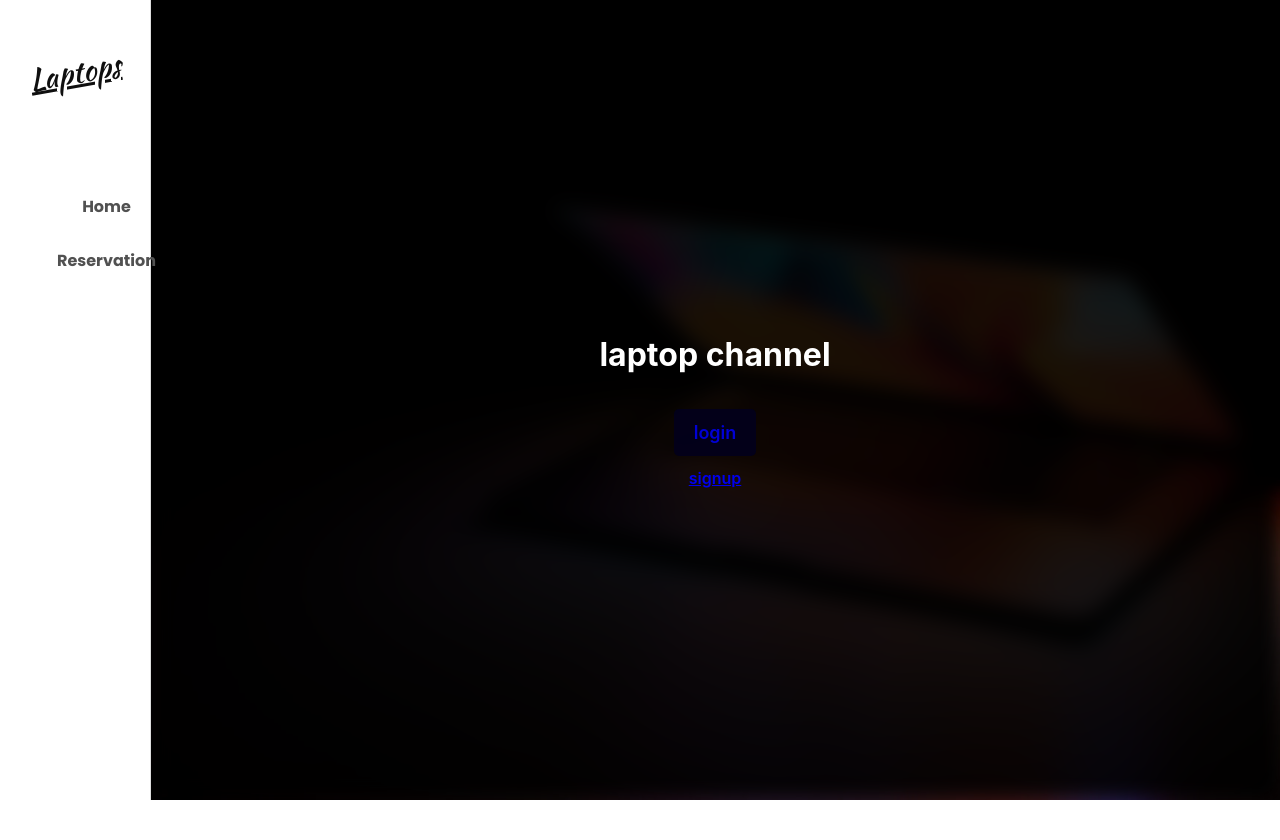
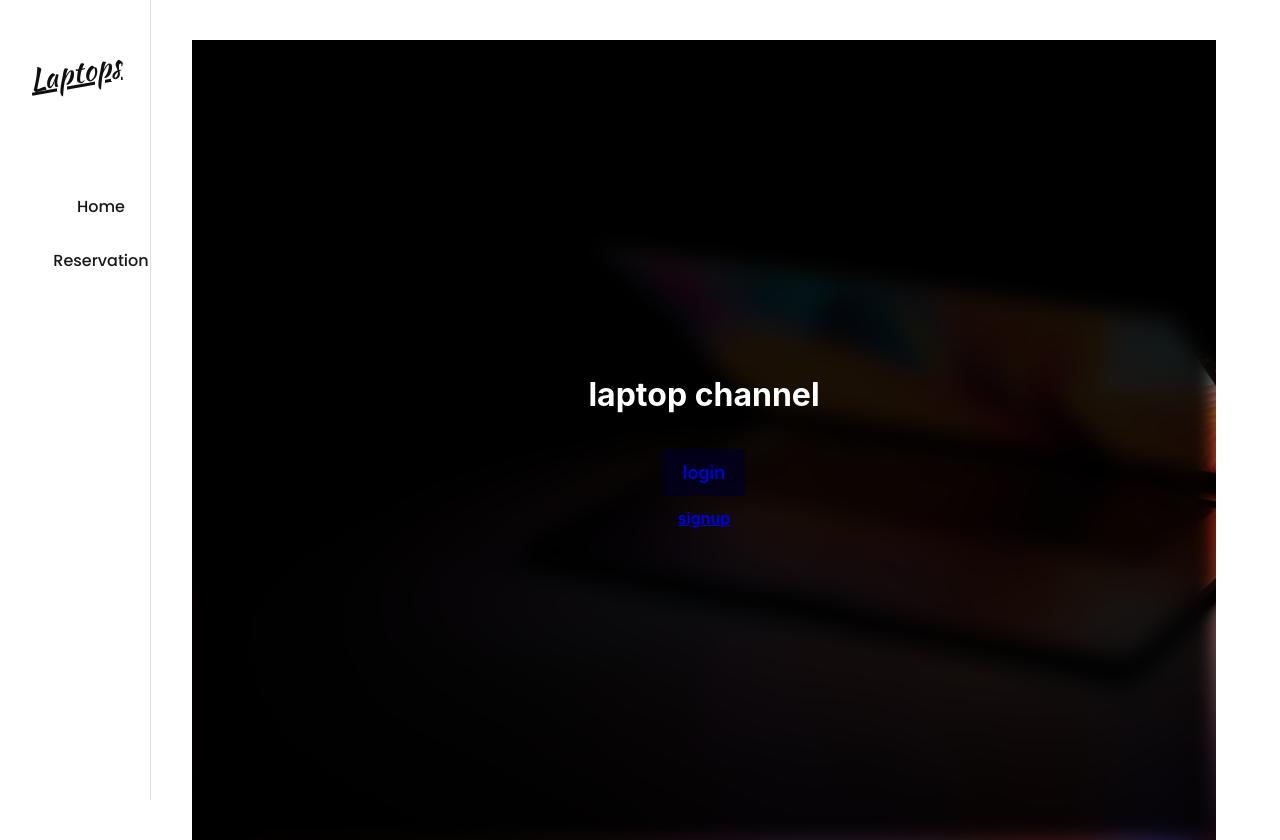
Before and after one commit to shasherazi/laptops-ecommerce, a React (Vite) app: page / in a window 1280 px wide. Before the commit the page ends 800 px from the top, so only its background shows below. Built offline with nearby package versions, Linux system fonts and the light colour scheme.

Commit message:
Update home.css

```diff
--- a/src/style/home.css
+++ b/src/style/home.css
@@ -37,9 +37,8 @@ header.active {
 }
 
 .main-content {
-  background-color: aquamarine;
-  height: 100vh;
-  width: 100vw;
+  height: 100%;
+  width: 100%;
   position: relative;
   padding-top: 40px;
 }
@@ -84,11 +83,10 @@ header nav ul li {
 
 .single-nav {
   font-family: 'Poppins', sans-serif;
-  font-weight: 700;
+  font-weight: 500;
   font-size: 16px;
-  color: #515151;
+  color: hsl(0, 0%, 9%);
   transition: 0.3s;
-  padding-left: 5px;
   text-decoration: none !important;
 }
 
@@ -102,7 +100,7 @@ header nav ul li:hover .single-nav {
   color: white;
 }
 
-@media all and (min-width: 768px) {
+@media all and (min-width: 968px) {
   header {
     left: 0;
   }
@@ -120,9 +118,8 @@ header nav ul li:hover .single-nav {
   }
 
   .main-content {
-    width: calc(100vw - 150px);
+    width: 80%;
     position: absolute;
-    left: 150px;
-    padding-top: 0;
+    left: 15%;
   }
 }
```
